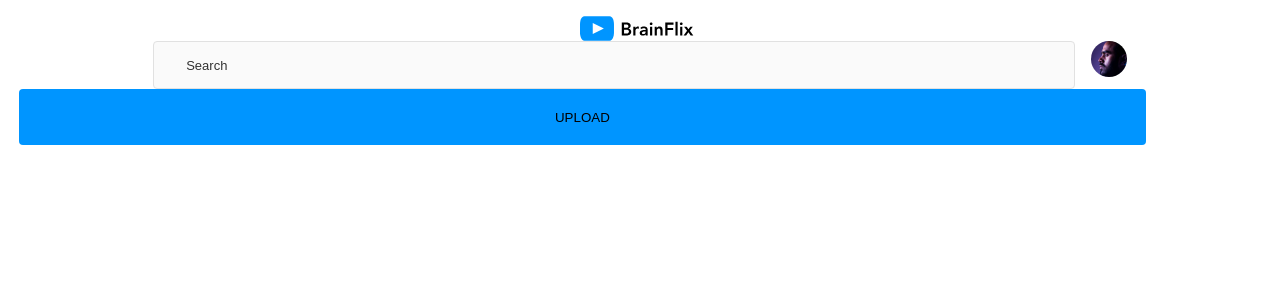
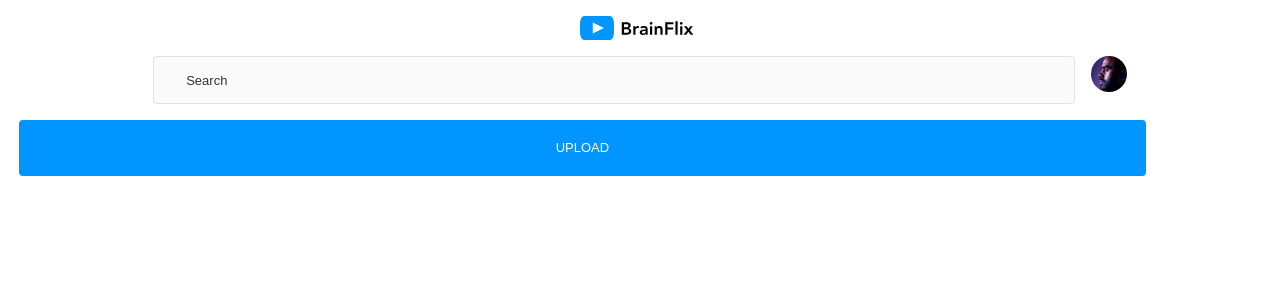
Before and after one commit to persivalef/brainflix, a React (Create React App) app: page / in a window 1280 px wide. Shown: the top 300 px of the page. Built offline with nearby package versions, Linux system fonts and the light colour scheme.

Commit message:
styling header

```diff
--- a/src/components/Header/Header.scss
+++ b/src/components/Header/Header.scss
@@ -11,6 +11,8 @@
   &__logo {
     height: 1.5625rem;
     width: 7.5rem;
+    padding-bottom: 1rem;
+    height: 100%;
   }
 
   &__avatar {
@@ -53,19 +55,19 @@
   }
 
   &__upload{
+    padding-top: 1rem;
     width: 100%;
   }
 
   &__upload-button{
+    @include body-fontStyle;
+    font-weight: 500;
     width: 88vw;
     height: 7vh;
     margin-left: .2rem;
     background-color: $color_blue;
     border: transparent;
     border-radius: .25rem;
-
-    &::placeholder{
-        color: $color_white;
-    }
+    color: $color_white;
   }
 }
```
